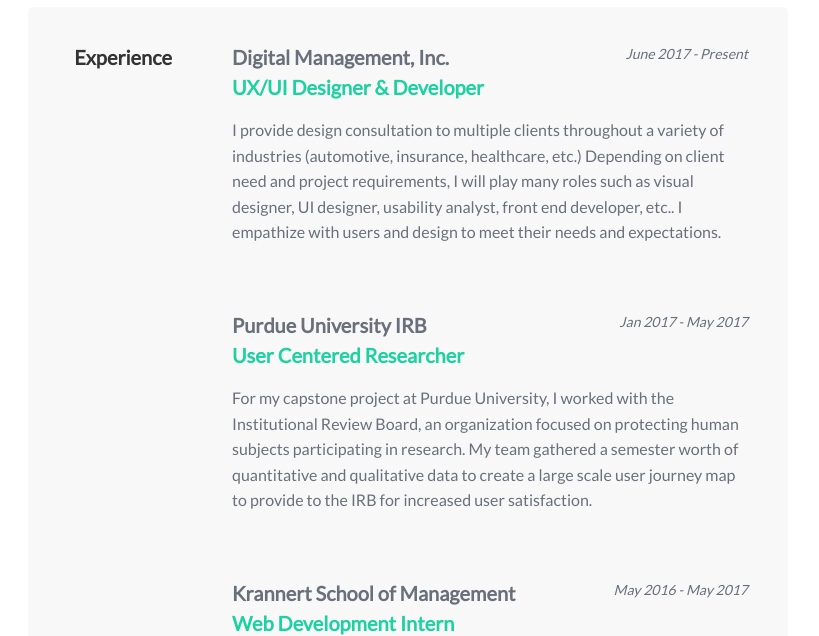
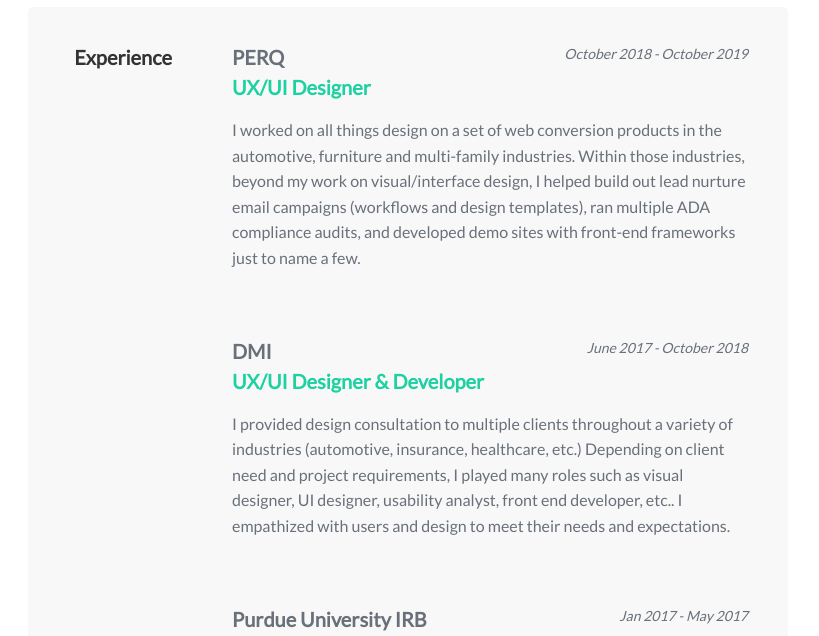
Before and after one commit to maxmoffat/maxmoffat.github.io, a plain HTML site: page experience.html in a window 1280 px wide. Shown: the part 156-792 px from the top of the page, without its empty margins (232-1051 px from the left). Drawn offline with nearby package versions, Linux system fonts and the light colour scheme.

Commit message:
updating job information

```diff
--- a/experience.html
+++ b/experience.html
@@ -53,13 +53,21 @@
 
         <!-- DMI -->
 
-      <h2 class="employer first-listing">Digital Management, Inc. <span class="timeframe">June 2017 - Present</span></h2>
+        <h2 class="employer first-listing">PERQ<span class="timeframe">October 2018 - October 2019</span></h2>
+        <h2 class="job-title">UX/UI Designer</h2>
+        <p class="job-description">
+            I worked on all things design on a set of web conversion products in the automotive, furniture and multi-family industries. Within those industries, beyond my work on visual/interface design, I helped build out lead nurture email campaigns (workflows and design templates), ran multiple ADA compliance audits, and developed demo sites with front-end frameworks just to name a few.
+        </p>
+
+        <!-- DMI -->
+
+        <h2 class="employer">DMI <span class="timeframe">June 2017 - October 2018</span></h2>
         <h2 class="job-title">UX/UI Designer & Developer</h2>
         <p class="job-description">
-        I provide design consultation to multiple clients throughout a variety of industries (automotive,
-        insurance, healthcare, etc.) Depending on client need and project requirements, I will play
+            I provided design consultation to multiple clients throughout a variety of industries (automotive,
+            insurance, healthcare, etc.) Depending on client need and project requirements, I played
             many roles such as visual designer, UI designer, usability analyst, front end developer, etc.. I
-        empathize with users and design to meet their needs and expectations.
+            empathized with users and design to meet their needs and expectations.
         </p>
 
         <!-- IRB -->
@@ -73,16 +81,16 @@
             large scale user journey map to provide to the IRB for increased user satisfaction.
         </p>
 
-      <!-- KRANNERT -->
+        <!-- KRANNERT (archived) -->
 
-      <h2 class="employer">Krannert School of Management <span class="timeframe">May 2016 - May 2017</span></h2>
+        <!-- <h2 class="employer">Krannert School of Management <span class="timeframe">May 2016 - May 2017</span></h2>
         <h2 class="job-title">Web Development Intern</h2>
         <p class="job-description">
         Assisting in the maintenance of the school’s public website by updating HTML5/CSS3/JS
         accordingly. Additionally, I worked with faculty members to create custom, elegant personal sites
         to be hosted in the school’s directory. This process required research of competing management
         school’s online presence, weekly status meetings and iterations of designs and content.
-      </p>
+    </p> -->
 
     </div> <!-- end of experience content -->
 
@@ -115,6 +123,7 @@
           <span class="skill-tag">Interviewing</span>
           <span class="skill-tag">Journey Mapping</span>
           <span class="skill-tag">Wireframing</span>
+          <span class="skill-tag">Accessibility Mindset</span>
         </section>
 
       <h2 class="employer">Development</h2>
@@ -128,6 +137,7 @@
           <span class="skill-tag">SQL</span>
           <span class="skill-tag">Agile</span>
           <span class="skill-tag">Less/Sass</span>
+          <span class="skill-tag">ADA Compliance</span>
           <span class="skill-tag">Google Analytics</span>
         </section>
 
```
Lines whose indentation alone changed are shown as unchanged.
